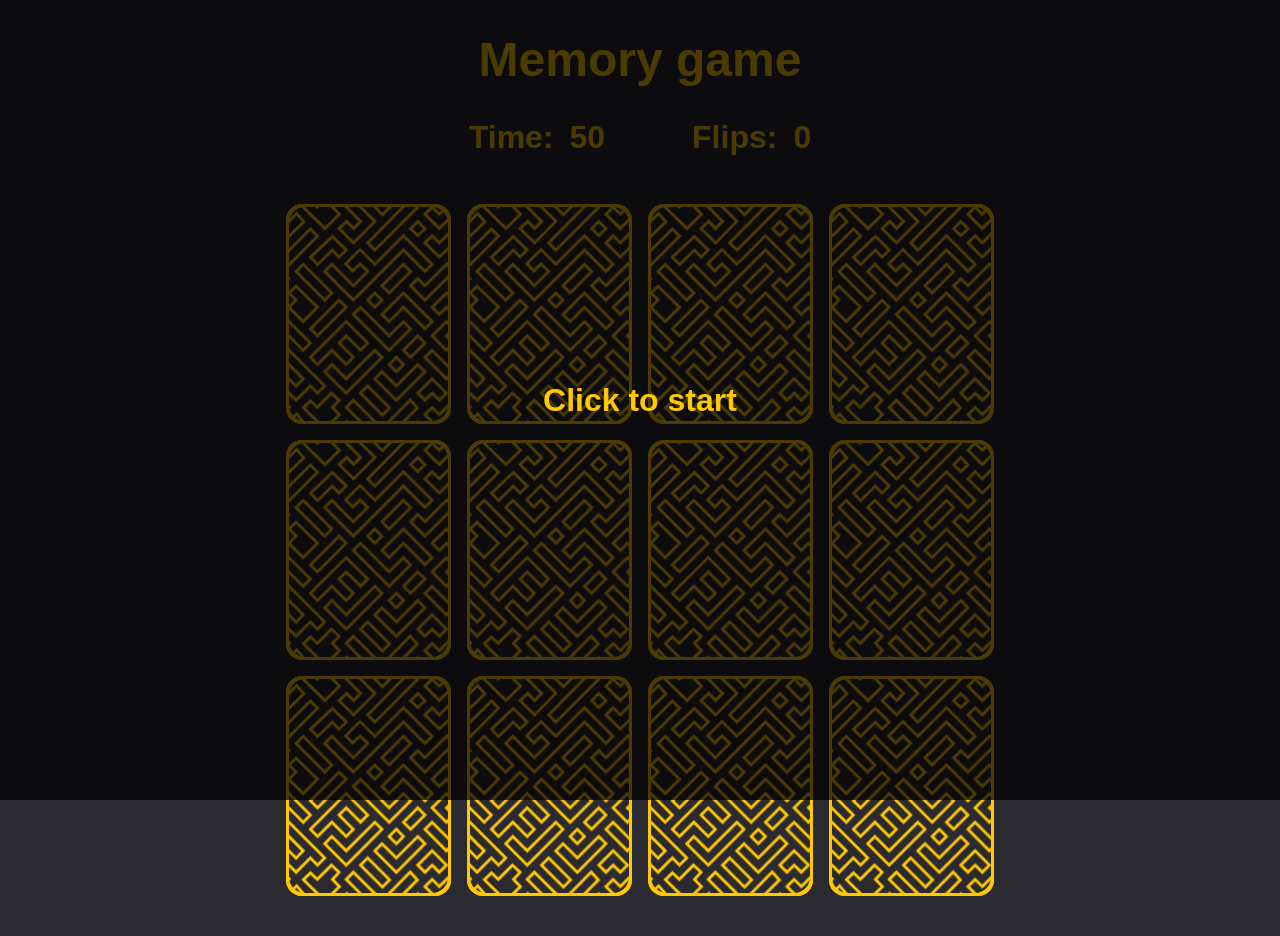
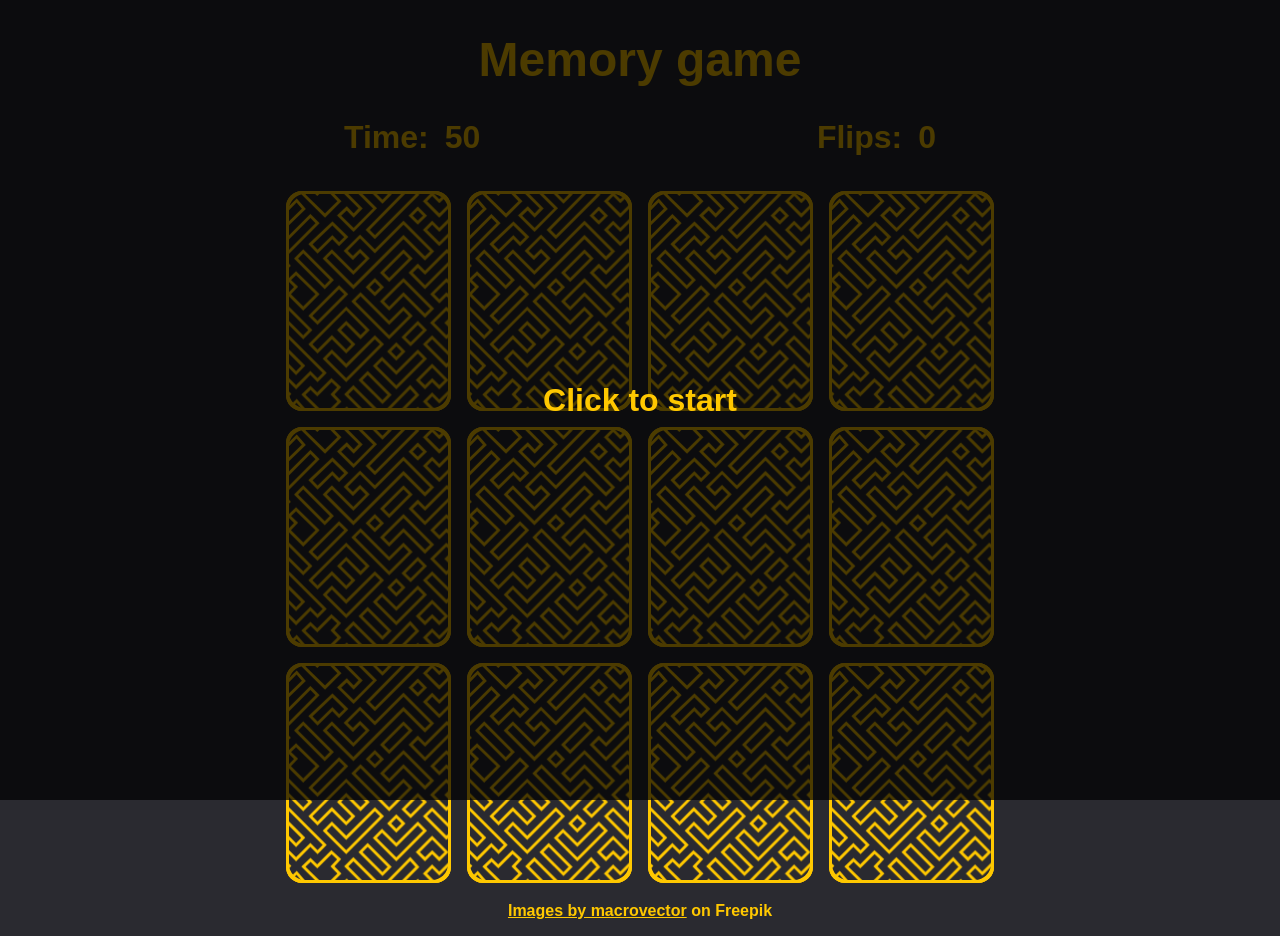
Before and after one commit to ggity/memory-game, a plain HTML site: page index.html in a window 1280 px wide. Before the commit the page ends 896 px from the top, so only its background shows below. Drawn offline with Linux system fonts and the light colour scheme.

Commit message:
added photo credits

```diff
--- a/css/style.css
+++ b/css/style.css
@@ -8,14 +8,14 @@
 
 body {
     /* font-family: 'Roboto', sans-serif; */
-    font-family: Arial, Helvetica, sans-serif;
-    --sirina-tabele: 30%;
+    --sirina-tabele: 50%;
     --js-yellow: #ffc800;
     --background-color: #2a2a30;
     margin: 0%;
+    height: 100vh;
     background-color: var(--background-color);
-    height: 100vh;
     color: var(--js-yellow);
+    font-family: Arial, Helvetica, sans-serif;
 }
 
 .overlay-container {
@@ -35,13 +35,12 @@ body {
     display: flex;
 }
 
-
 .game-container {
     display: flex;
     align-items: center;
     flex-direction: column;
     height: 100%;
-    gap: 2em;
+    gap: 1.2rem;
     padding: 1em;
 }
 
@@ -149,6 +148,19 @@ h1 {
     fill: var(--js-yellow);
 }
 
+.game-footer>h4 {
+    margin: 0;
+    padding-bottom: 1em;
+}
+
+.game-footer a {
+    color: inherit;
+}
+
+.game-footer a:hover {
+    color: orange;
+}
+
 /*
 <a href="https://www.freepik.com/free-vector/construction-icons-set_1530894.htm#query=hand%20tools%20illustration&position=16&from_view=search&track=sph">Image by macrovector</a> on Freepik */
 /* ovo dodati u footer */
--- a/index.html
+++ b/index.html
@@ -734,8 +734,15 @@
 
 		</div>
 
+		<div class="game-footer">
+			<h4>
+				<a
+					href="https://www.freepik.com/free-vector/construction-icons-set_1530894.htm#query=hand%20tools%20illustration&position=16&from_view=search&track=sph">Images
+					by macrovector</a>
+				on Freepik
+			</h4>
+		</div>
 	</div>
-
 </body>
 
 </html>
```
